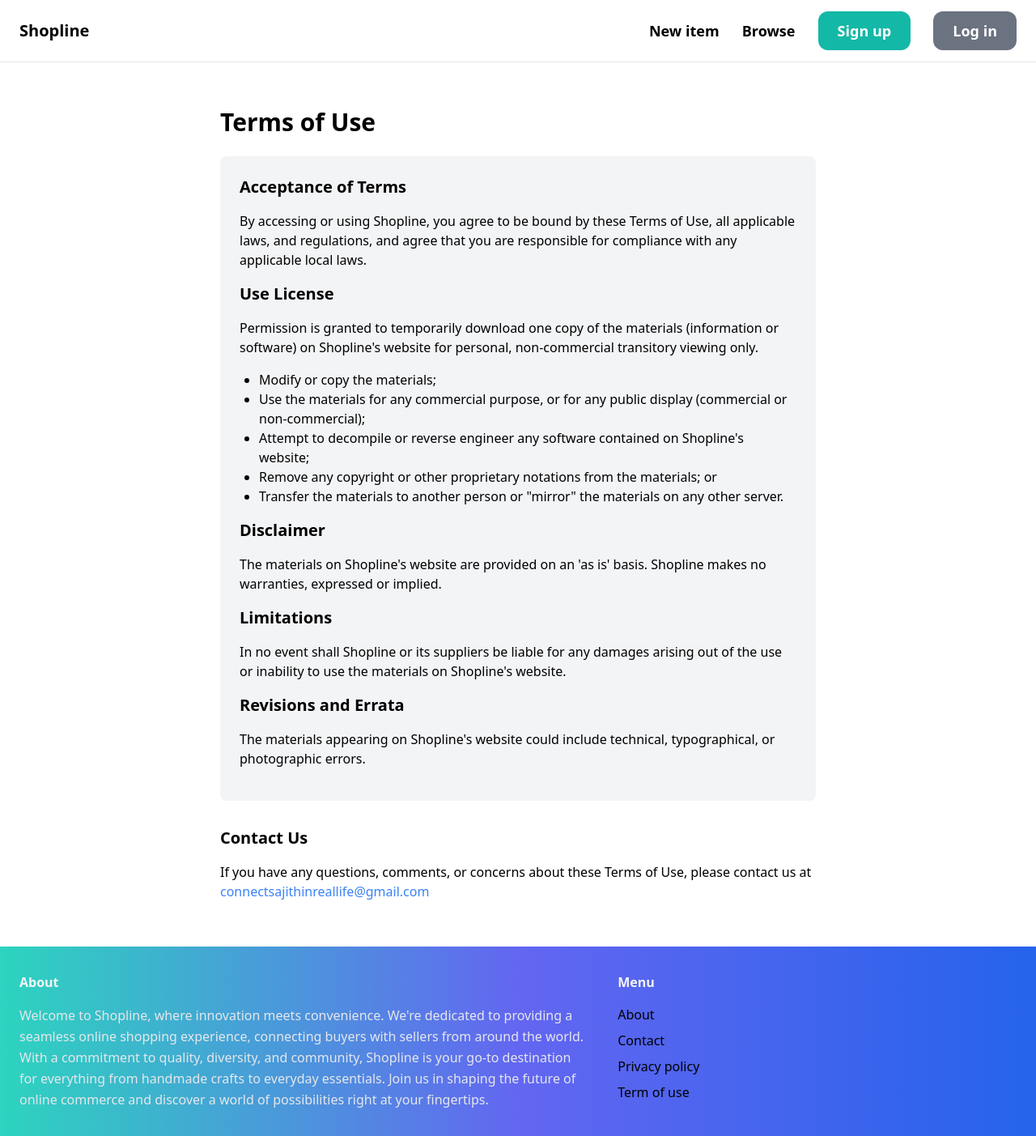
After one commit to Sajith-S15/Shopline, a Django app: page /terms/ in a window 1280 px wide. The commit adds this page. Shown: the whole page at 81% size. Run offline with Django 4.2, Linux system fonts and the light colour scheme; some libraries are stand-ins or nearby versions.

Commit message:
added terms

```diff
--- a/core/templates/core/base.html
+++ b/core/templates/core/base.html
@@ -9,8 +9,6 @@
 
     <title>{% block title %}{% endblock %} | Shopline</title>
     {% load static %}
-    <link rel="stylesheet" href="./style.css">
-
   </head>
 
   <body>
@@ -42,6 +40,11 @@
           class="px-6 py-3 text-lg font-semibold bg-gray-500 text-white rounded-xl hover:bg-gray-700"
           >Dashboard</a
         >
+        <a
+          href="{% url 'core:login' %}"
+          class="px-6 py-3 text-lg font-semibold bg-blue-500 text-white rounded-xl hover:bg-red-700"
+          >Logout</a
+        >
         {% else %}
         <a
           href="{% url 'core:signup' %}"
@@ -59,6 +62,7 @@
 
     <div class="px-6 py-6">{% block content %} {% endblock %}</div>
 
+    {% comment %}
     <footer class="py-6 px-6 flex justify-between bg-gray-800">
       <div class="w-2/3 pr-10">
         <h3 class="mb-5 font-semibold text-gray-400">About</h3>
@@ -79,7 +83,9 @@
 
         <ul class="space-y-2">
           <li>
-            <a href="#" class="text-lg text-teal-500 hover:text-teal-700"
+            <a
+              href="{% url 'core:about' %}"
+              class="text-lg text-teal-500 hover:text-teal-700"
               >About</a
             >
           </li>
@@ -91,12 +97,68 @@
             >
           </li>
           <li>
-            <a href="#" class="text-lg text-teal-500 hover:text-teal-700"
+            <a
+              href="{% url 'core:privacy' %}"
+              class="text-lg text-teal-500 hover:text-teal-700"
               >Privacy policy</a
             >
           </li>
           <li>
-            <a href="#" class="text-lg text-teal-500 hover:text-teal-700"
+            <a
+              href="{% url 'core:terms' %}"
+              class="text-lg text-teal-500 hover:text-teal-700"
+              >Term of use</a
+            >
+          </li>
+        </ul>
+      </div>
+    </footer>
+    {% endcomment %}
+
+    <footer
+      class="py-8 px-6 flex justify-between bg-gradient-to-r from-teal-400 via-indigo-500 to-blue-600"
+    >
+      <div class="w-3/5 pr-8">
+        <h3 class="mb-4 font-semibold text-gray-100">About</h3>
+        <p class="text-base text-gray-200 leading-relaxed">
+          Welcome to Shopline, where innovation meets convenience. We're
+          dedicated to providing a seamless online shopping experience,
+          connecting buyers with sellers from around the world. With a
+          commitment to quality, diversity, and community, Shopline is your
+          go-to destination for everything from handmade crafts to everyday
+          essentials. Join us in shaping the future of online commerce and
+          discover a world of possibilities right at your fingertips.
+        </p>
+      </div>
+
+      <div class="w-2/5">
+        <h3 class="mb-4 font-semibold text-gray-100">Menu</h3>
+        <ul class="space-y-2">
+          <li>
+            <a
+              href="{% url 'core:about' %}"
+              class="text-base text-black-100 hover:text-purple-200"
+              >About</a
+            >
+          </li>
+          <li>
+            <a
+              href="{% url 'core:contact' %}"
+              class="text-base text-black-100 hover:text-purple-200"
+              >Contact</a
+            >
+          </li>
+          <li>
+            <a
+              href="{% url 'core:privacy' %}"
+              class="text-base text-black-100 hover:text-purple-200"
+              >Privacy policy</a
+            >
+          </li>
+          <li>
+            <a
+              href="{% url 'core:terms' %}"
+              class="text-base text-black-100 hover:text-purple-200"
               >Term of use</a
             >
           </li>
--- a/core/templates/core/index.html
+++ b/core/templates/core/index.html
@@ -1,8 +1,8 @@
 {% extends 'core/base.html' %}
 
 {% block title %}Welcome{% endblock %}
-{% load static %}
-<link href="{% static 'style.css' %}" rel="stylesheet" />
+
+
 
 
 {% block content %}
--- /dev/null
+++ b/core/templates/core/terms.html
@@ -0,0 +1,71 @@
+{% extends 'core/base.html' %} {% block title %}Terms of
+Use{% endblock %} {% block content %}
+<div class="max-w-3xl mx-auto px-4 py-8">
+  <h1 class="text-3xl font-semibold mb-6">Terms of Use</h1>
+
+  <div class="bg-gray-100 rounded-lg p-6 mb-8">
+    <h2 class="text-xl font-semibold mb-4">Acceptance of Terms</h2>
+    <p class="text-base mb-4">
+      By accessing or using Shopline, you agree to be bound by these
+      Terms of Use, all applicable laws, and regulations, and agree that you are
+      responsible for compliance with any applicable local laws.
+    </p>
+
+    <h2 class="text-xl font-semibold mb-4">Use License</h2>
+    <p class="text-base mb-4">
+      Permission is granted to temporarily download one copy of the materials
+      (information or software) on Shopline's website for personal,
+      non-commercial transitory viewing only.
+    </p>
+    <ul class="list-disc pl-6 mb-4">
+      <li class="text-base">Modify or copy the materials;</li>
+      <li class="text-base">
+        Use the materials for any commercial purpose, or for any public display
+        (commercial or non-commercial);
+      </li>
+      <li class="text-base">
+        Attempt to decompile or reverse engineer any software contained on Shopline's website;
+      </li>
+      <li class="text-base">
+        Remove any copyright or other proprietary notations from the materials;
+        or
+      </li>
+      <li class="text-base">
+        Transfer the materials to another person or "mirror" the materials on
+        any other server.
+      </li>
+    </ul>
+
+    <h2 class="text-xl font-semibold mb-4">Disclaimer</h2>
+    <p class="text-base mb-4">
+      The materials on Shopline's website are provided on an 'as is'
+      basis. Shopline makes no warranties, expressed or implied.
+    </p>
+
+    <h2 class="text-xl font-semibold mb-4">Limitations</h2>
+    <p class="text-base mb-4">
+      In no event shall Shopline or its suppliers be liable for any
+      damages arising out of the use or inability to use the materials on Shopline's website.
+    </p>
+
+    <h2 class="text-xl font-semibold mb-4">Revisions and Errata</h2>
+    <p class="text-base mb-4">
+      The materials appearing on Shopline's website could include
+      technical, typographical, or photographic errors.
+    </p>
+  </div>
+
+  <div class="text-base">
+    <h2 class="text-xl font-semibold mb-4">Contact Us</h2>
+    <p>
+      If you have any questions, comments, or concerns about these Terms of Use,
+      please contact us at
+      <a
+        href="mailto:connectsajithinreallife@gmail.com"
+        class="text-blue-500 hover:underline"
+        >connectsajithinreallife@gmail.com</a
+      >
+    </p>
+  </div>
+</div>
+{% endblock %}
--- a/core/urls.py
+++ b/core/urls.py
@@ -9,6 +9,9 @@ app_name = 'core'
 urlpatterns = [
     path('', views.index, name='index'),
     path('contact/', views.contact, name='contact'),
+    path('about/', views.about, name='about'),
+    path('privacy/', views.privacy, name='privacy'),
+    path('terms/', views.terms, name='terms'),
     path('signup/', views.signup, name='signup'),
     path('login/', auth_views.LoginView.as_view(template_name='core/login.html', authentication_form=LoginForm), name='login'),
 ]
--- a/core/views.py
+++ b/core/views.py
@@ -16,6 +16,14 @@ def index(request):
 def contact(request):
     return render(request, 'core/contact.html')
 
+def about(request):
+    return render(request, 'core/about.html' )
+
+def privacy(request):
+    return render(request, 'core/privacy.html' )
+def terms(request):
+    return render(request, 'core/terms.html' )
+
 def signup(request):
     if request.method == 'POST':
         form = SignupForm(request.POST)
--- a/manage.py
+++ b/manage.py
@@ -6,7 +6,7 @@ import sys
 
 def main():
     """Run administrative tasks."""
-    os.environ.setdefault('DJANGO_SETTINGS_MODULE', 'puddle.settings')
+    os.environ.setdefault('DJANGO_SETTINGS_MODULE', 'shopline.settings')
     try:
         from django.core.management import execute_from_command_line
     except ImportError as exc:
--- a/puddle/asgi.py
+++ b/shopline/asgi.py
@@ -1,5 +1,5 @@
 """
-ASGI config for puddle project.
+ASGI config for shopline project.
 
 It exposes the ASGI callable as a module-level variable named ``application``.
 
@@ -11,6 +11,6 @@ import os
 
 from django.core.asgi import get_asgi_application
 
-os.environ.setdefault('DJANGO_SETTINGS_MODULE', 'puddle.settings')
+os.environ.setdefault('DJANGO_SETTINGS_MODULE', 'shopline.settings')
 
 application = get_asgi_application()
--- a/puddle/settings.py
+++ b/shopline/settings.py
@@ -1,5 +1,5 @@
 """
-Django settings for puddle project.
+Django settings for shopline project.
 
 Generated by 'django-admin startproject' using Django 4.1.5.
 
@@ -57,7 +57,7 @@ MIDDLEWARE = [
     'django.middleware.clickjacking.XFrameOptionsMiddleware',
 ]
 
-ROOT_URLCONF = 'puddle.urls'
+ROOT_URLCONF = 'shopline.urls'
 
 TEMPLATES = [
     {
@@ -75,7 +75,7 @@ TEMPLATES = [
     },
 ]
 
-WSGI_APPLICATION = 'puddle.wsgi.application'
+WSGI_APPLICATION = 'shopline.wsgi.application'
 
 
 # Database
--- a/puddle/wsgi.py
+++ b/shopline/wsgi.py
@@ -1,5 +1,5 @@
 """
-WSGI config for puddle project.
+WSGI config for shopline project.
 
 It exposes the WSGI callable as a module-level variable named ``application``.
 
@@ -11,6 +11,6 @@ import os
 
 from django.core.wsgi import get_wsgi_application
 
-os.environ.setdefault('DJANGO_SETTINGS_MODULE', 'puddle.settings')
+os.environ.setdefault('DJANGO_SETTINGS_MODULE', 'shopline.settings')
 
 application = get_wsgi_application()
```
Also changed, not shown: core/templates/core/about.html (added, +23 -0 lines), core/templates/core/login.html (+6 -1 lines), core/templates/core/privacy.html (added, +35 -0 lines), core/templates/core/style.css (deleted, +0 -43 lines), shopline/__init__.py (added), shopline/urls.py (renamed from puddle/urls.py).
